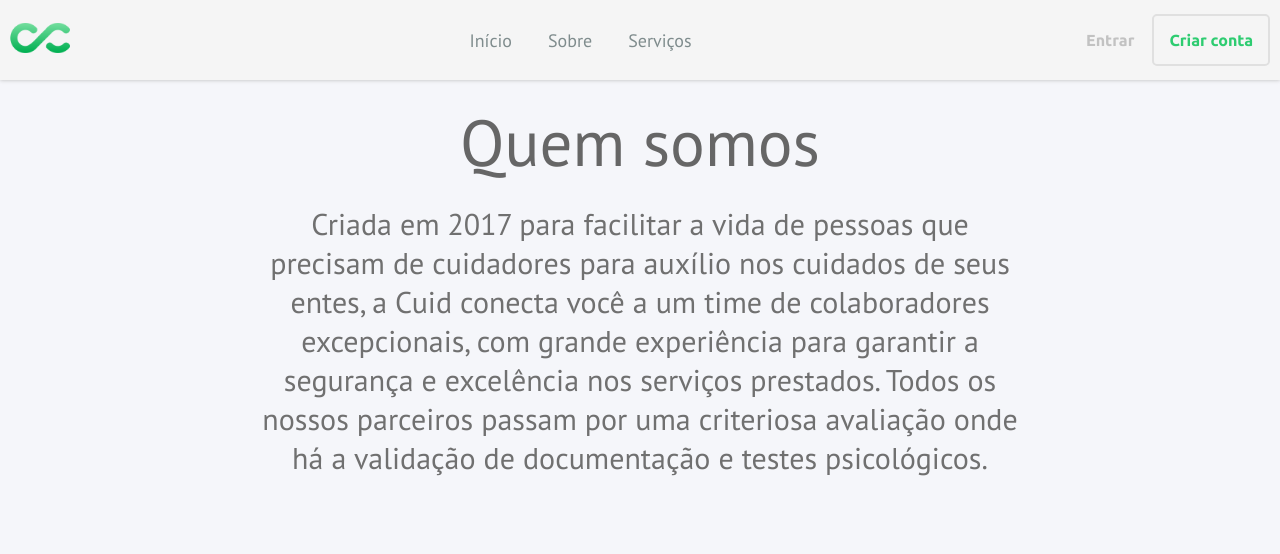
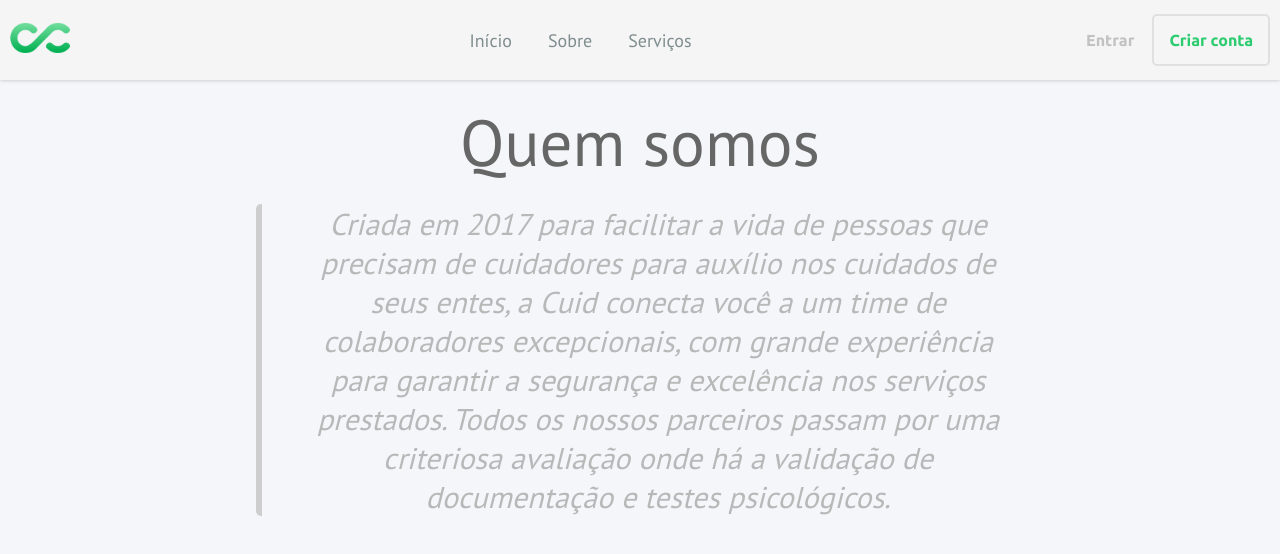
Before and after one commit to kristyancarvalho/Cuid, a Next.js app: page /about in a window 1280 px wide. Shown: the top 554 px of the page. Built offline with nearby package versions, Linux system fonts and the light colour scheme.

Commit message:
quem somos: estilizaçao

```diff
--- a/src/pages/index.tsx
+++ b/src/pages/index.tsx
@@ -43,7 +43,8 @@ export default function Home() {
           </div>
 
            {/* lado direito */}
-        <div className={styles.content__right}></div>
+           <div className={styles.content__right}>
+          </div>
         </div>
       </div>
     </>
--- a/src/styles/about.module.css
+++ b/src/styles/about.module.css
@@ -29,8 +29,12 @@
 .content > .presentation > p {
     margin-top: 20px;
 
+    padding-left: 30px;
+    border-left: 6px solid #cecece;
+    border-radius: 5px;
 
     font-size: 30px;
     font-family: "PT Sans", sans-serif;
-    color: #707070;
+    font-style: italic;
+    color: #b8b8b8;
 }
```
Lines whose indentation alone changed are shown as unchanged.
